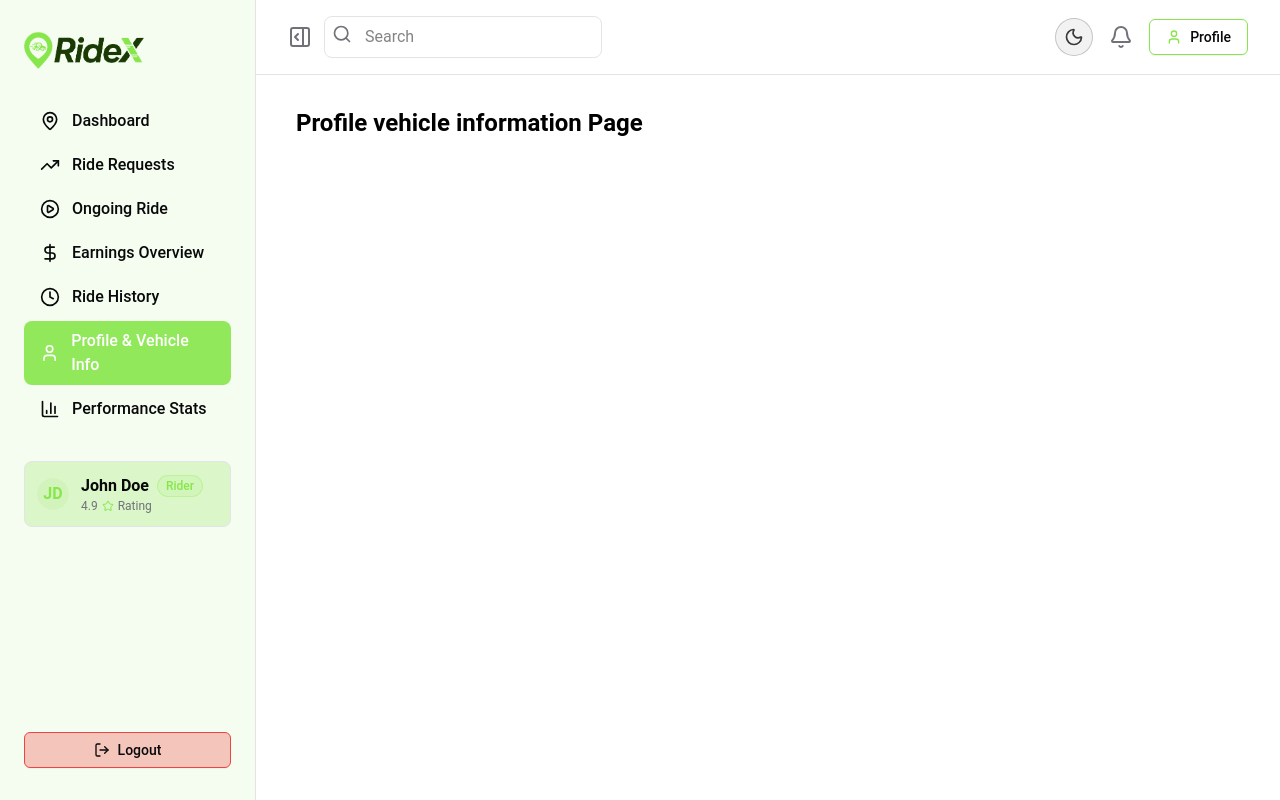
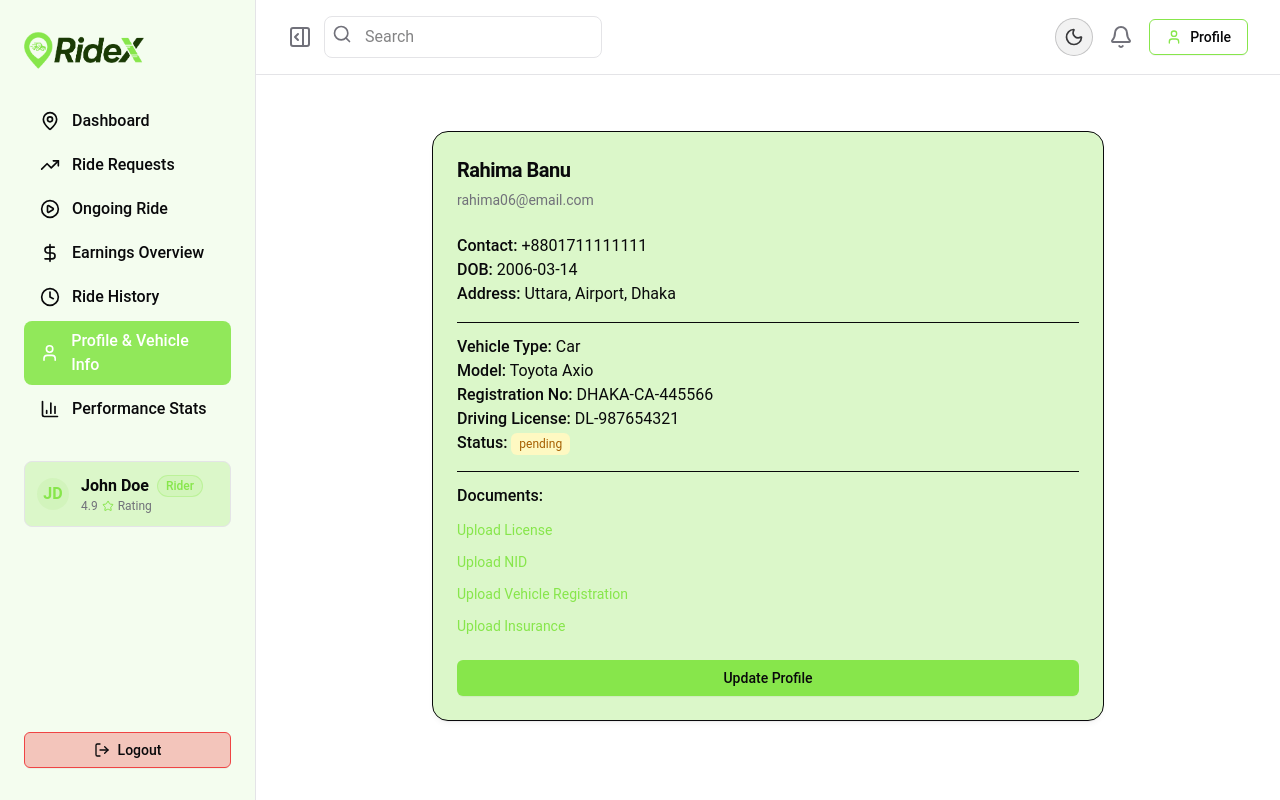
Before and after one commit to rubel6610/RideX-Frontend, a Next.js app: page /dashboard/profile-vehicle-info in a window 1280 px wide. Built offline with nearby package versions, Linux system fonts and the light colour scheme.

Commit message:
Done: Profile & Vehicle info pages show dummy rider data

```diff
--- a/src/app/dashboard/earnings/page.jsx
+++ b/src/app/dashboard/earnings/page.jsx
@@ -4,6 +4,7 @@ export default function EarningPage() {
   return (
     <div>
       <h2 className="text-2xl font-bold mb-4">Earning Page</h2>
+      <p>Monitor your daily, weekly, and monthly earnings.</p>
     </div>
   )
 }
--- a/src/app/dashboard/profile-vehicle-info/page.jsx
+++ b/src/app/dashboard/profile-vehicle-info/page.jsx
@@ -1,9 +1,141 @@
-import React from 'react'
+"use client";
 
-export default function Profile() {
+import { useState } from "react";
+import { Card, CardContent, CardHeader, CardTitle } from "@/components/ui/card";
+import { Button } from "@/components/ui/button";
+import { Input } from "@/components/ui/input";
+import { Upload } from "lucide-react";
+
+
+const dummyRiders = [
+  {
+    _id: "66f2c60056b78c1234abcd66",
+    fullName: "Rahima Banu",
+    dateOfBirth: "2006-03-14",
+    email: "rahima06@email.com",
+    contact: "+8801711111111",
+    present_address: {
+      village: "Uttara",
+      post: "Dhaka",
+      upazila: "Airport",
+      district: "Dhaka",
+    },
+    vehicleType: "Car",
+    vehicleModel: "Toyota Axio",
+    vehicleRegisterNumber: "DHAKA-CA-445566",
+    drivingLicense: "DL-987654321",
+    status: "pending",
+  },
+  {
+    _id: "66f2c61256b78c1234abcd77",
+    fullName: "Tanvir Hasan",
+    dateOfBirth: "2004-09-21",
+    email: "tanvir04@email.com",
+    contact: "+8801712345680",
+    present_address: {
+      village: "Dhanmondi",
+      post: "Dhaka",
+      upazila: "New Market",
+      district: "Dhaka",
+    },
+    vehicleType: "Bike",
+    vehicleModel: "Honda CB Hornet",
+    vehicleRegisterNumber: "DHAKA-BA-112233",
+    drivingLicense: "DL-123456789",
+    status: "pending",
+  },
+];
+
+export default function ProfileVehicleInfoPage() {
+  const [riders] = useState(dummyRiders);
+
+  // Set currentUserId for testing UI
+  const currentUserId = "66f2c60056b78c1234abcd66";
+
+  // Find the current rider by _id
+  const currentRider = riders.find((rider) => rider._id === currentUserId);
+
+  if (!currentRider) {
+    return <p className="text-center mt-10 text-red-500">No profile data found.</p>;
+  }
+
   return (
-    <div>
-      <h2 className="text-2xl font-bold mb-4">Profile vehicle information Page</h2>
-    </div>
+    <Card className="max-w-2xl mx-auto shadow-lg rounded-2xl mt-6">
+      <CardHeader>
+        <CardTitle className="text-xl font-semibold">
+          {currentRider.fullName}
+        </CardTitle>
+        <p className="text-sm text-muted-foreground">{currentRider.email}</p>
+      </CardHeader>
+
+      <CardContent className="space-y-4">
+        {/* Rider Info */}
+        <div>
+          <p>
+            <span className="font-medium">Contact:</span> {currentRider.contact}
+          </p>
+          <p>
+            <span className="font-medium">DOB:</span> {currentRider.dateOfBirth}
+          </p>
+          <p>
+            <span className="font-medium">Address:</span>{" "}
+            {`${currentRider.present_address.village}, ${currentRider.present_address.upazila}, ${currentRider.present_address.district}`}
+          </p>
+        </div>
+
+        {/* Vehicle Info */}
+        <div className="border-t pt-3">
+          <p>
+            <span className="font-medium">Vehicle Type:</span>{" "}
+            {currentRider.vehicleType}
+          </p>
+          <p>
+            <span className="font-medium">Model:</span> {currentRider.vehicleModel}
+          </p>
+          <p>
+            <span className="font-medium">Registration No:</span>{" "}
+            {currentRider.vehicleRegisterNumber}
+          </p>
+          <p>
+            <span className="font-medium">Driving License:</span>{" "}
+            {currentRider.drivingLicense}
+          </p>
+          <p>
+            <span className="font-medium">Status:</span>{" "}
+            <span
+              className={`px-2 py-1 text-xs rounded-md ${currentRider.status === "pending"
+                ? "bg-yellow-100 text-yellow-700"
+                : "bg-green-100 text-green-700"
+                }`}
+            >
+              {currentRider.status}
+            </span>
+          </p>
+        </div>
+
+        {/* Future Document Upload */}
+        <div className="border-t pt-3 space-y-3">
+          <p className="font-medium">Documents:</p>
+          {["License", "NID", "Vehicle Registration", "Insurance"].map(
+            (doc) => (
+              <div
+                key={doc}
+                className="flex items-center justify-between gap-3"
+              >
+                <Input type="file" className="hidden" id={doc} />
+                <label
+                  htmlFor={doc}
+                  className="flex items-center gap-2 cursor-pointer text-sm text-primary hover:underline"
+                >
+                  Upload {doc}
+                </label>
+              </div>
+            )
+          )}
+        </div>
+
+        <Button className="w-full mt-2">Update Profile</Button>
+      </CardContent>
+    </Card>
   )
 }
```
